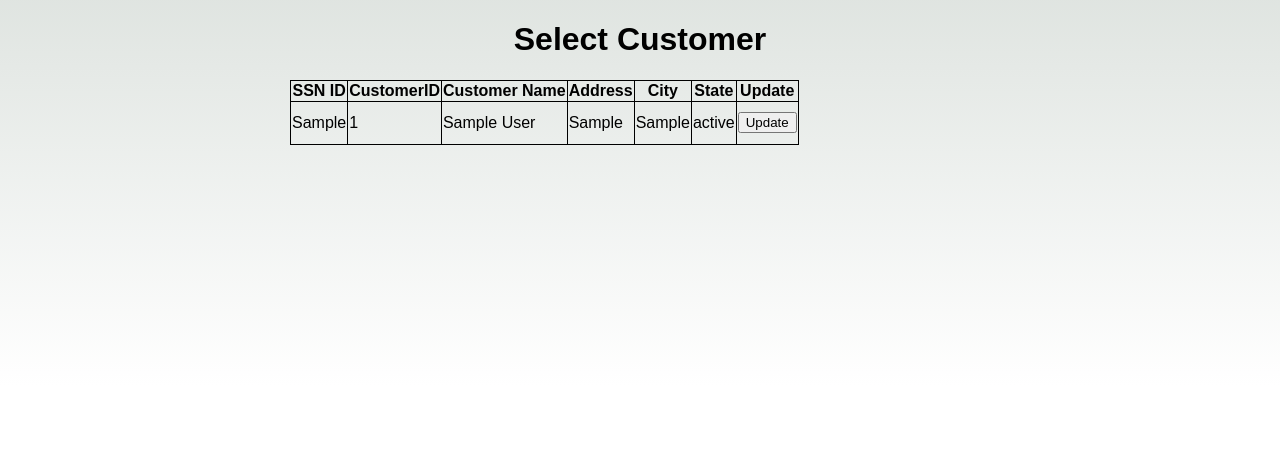
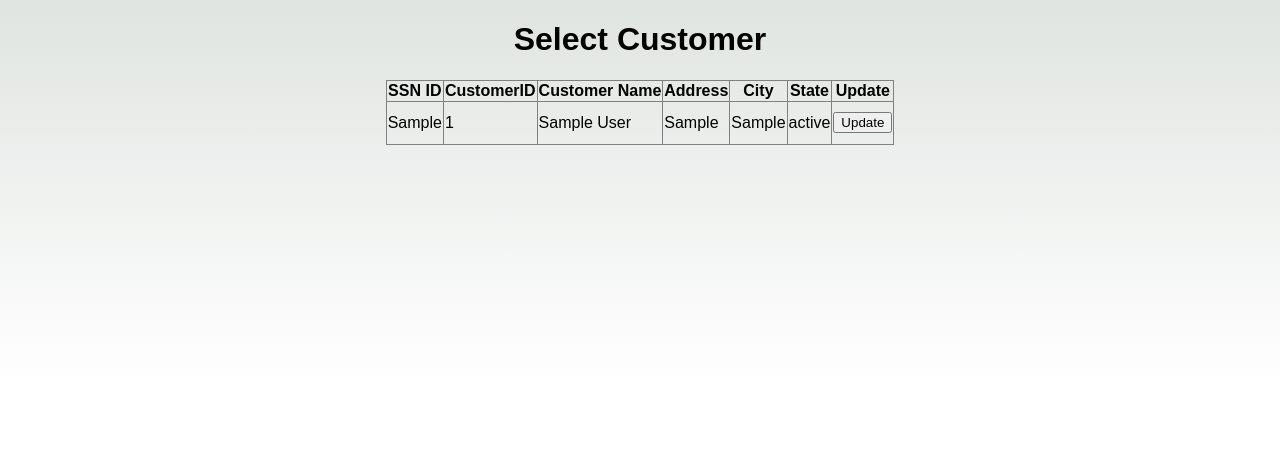
Before and after one commit to varshithrajbasa/RetailBanking, a Flask app: page /view_customer in a window 1280 px wide. Shown: the part 128-577 px from the top of the page. Run offline with Flask 2, Linux system fonts and the light colour scheme; tables that the repository leaves empty or names only in its code hold one stand-in row (values such as "Sample post"); some libraries are stand-ins or nearby versions.

Commit message:
fixed tables in view customer pages

```diff
--- a/static/styles.css
+++ b/static/styles.css
@@ -31,7 +31,6 @@ footer>div {
 
 .content {
     min-height: 450px;
-    min-width: 700px;
     margin: 0 auto;
     align-self: center;
 }
@@ -113,7 +112,7 @@ h1 {
     color: blue;
 }
 
-.create-customer>div>div {
+.headercolor {
     display: flex;
     flex-direction: row;
     justify-content: flex-start;
--- a/templates/create_customer.html
+++ b/templates/create_customer.html
@@ -14,7 +14,7 @@
     <div class="create-customer">
         <div class="header">
             <h1><span>FedChoice</span> Bank</h1>
-            <div>
+            <div class="headercolor">
                 <ul>
                     <li>Home</li>
                     <li>Customer Management
--- a/templates/layout.html
+++ b/templates/layout.html
@@ -13,7 +13,7 @@
     <div class="create-customer">
         <div class="header">
             <h1><span>FedChoice</span> Bank</h1>
-            <div>
+            <div class="headercolor">
                 <ul>
                     <li>Home</li>
                     <li>Customer Management
--- a/templates/view_customer.html
+++ b/templates/view_customer.html
@@ -1,25 +1,25 @@
 {% extends "layout.html" %} {% block content %}
 <h1>Select Customer</h1>
-
-<table style="border-collapse: collapse;border: 1px solid black;">
-    <tr style="border: 1px solid black;">
-        <th style="border: 1px solid black;">SSN ID</th>
-        <th style="border: 1px solid black;">CustomerID</th>
-        <th style="border: 1px solid black;">Customer Name</th>
-        <th style="border: 1px solid black;">Address</th>
-        <th style="border: 1px solid black;">City</th>
-        <th style="border: 1px solid black;">State</th>
-        <th style="border: 1px solid black;">Update</th>
+<div>
+    <table border=1 style="border-collapse: collapse;">
+        <tr>
+            <th>SSN ID</th>
+            <th>CustomerID</th>
+            <th>Customer Name</th>
+            <th>Address</th>
+            <th>City</th>
+            <th>State</th>
+            <th>Update</th>
         </tr>
         {% for user in userDetails %}
-    <tr style="border: 1px solid black;">
-        <td style="border: 1px solid black;"> {{user[0]}} </td>
-        <td style="border: 1px solid black;"> {{user[1]}} </td>
-        <td style="border: 1px solid black;"> {{user[2]}} </td>
-        <td style="border: 1px solid black;"> {{user[4]}} </td>
-        <td style="border: 1px solid black;"> {{user[5]}} </td>
-        <td style="border: 1px solid black;"> {{user[6]}} </td>
-        <td style="border: 1px solid black;">
+        <tr>
+            <td> {{user[0]}} </td>
+            <td> {{user[1]}} </td>
+            <td> {{user[2]}} </td>
+            <td> {{user[4]}} </td>
+            <td> {{user[5]}} </td>
+            <td> {{user[6]}} </td>
+            <td>
                 <form action="/update_customer" method="post">
                     <input name="id" value="{{user[0]}}" type="hidden">
                     <button name="update" type="submit">Update</button>
@@ -28,5 +28,5 @@
         </tr>
         {% endfor %}
     </table>
-
+</div>
 {% endblock %}
```
Also changed, not shown: templates/view_customer2.html (+9 -11 lines). Lines whose indentation alone changed are shown as unchanged.
